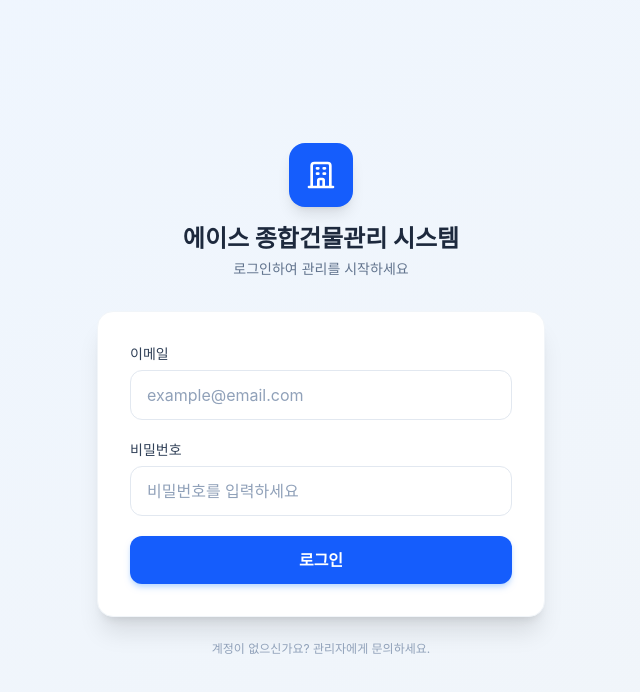
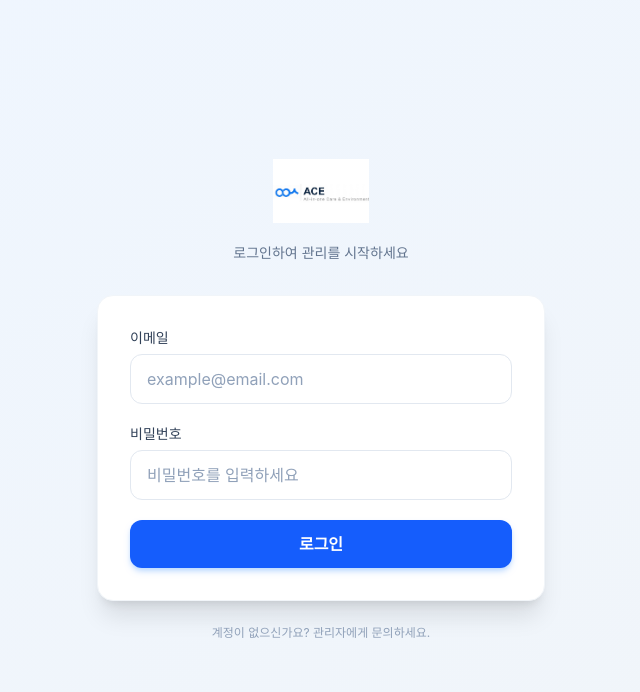
Before and after one commit to mktahn711-dev/building-management, a Next.js app: page /login in a window 1280 px wide. Shown: the top 692 px of the page, without its empty margins (319-959 px from the left). Built offline with nearby package versions, Linux system fonts and the light colour scheme.

Commit message:
add ACE logo to login, navbar, set-password pages

```diff
--- a/app/auth/set-password/page.tsx
+++ b/app/auth/set-password/page.tsx
@@ -71,12 +71,9 @@ export default function SetPasswordPage() {
     <div className="min-h-screen flex items-center justify-center bg-gradient-to-br from-blue-50 to-slate-100 px-4">
       <div className="w-full max-w-md">
         <div className="text-center mb-8">
-          <div className="inline-flex items-center justify-center w-16 h-16 bg-blue-600 rounded-2xl mb-4 shadow-lg">
-            <svg className="w-8 h-8 text-white" fill="none" stroke="currentColor" viewBox="0 0 24 24">
-              <path strokeLinecap="round" strokeLinejoin="round" strokeWidth={2} d="M19 21V5a2 2 0 00-2-2H7a2 2 0 00-2 2v16m14 0h2m-2 0h-5m-9 0H3m2 0h5M9 7h1m-1 4h1m4-4h1m-1 4h1m-5 10v-5a1 1 0 011-1h2a1 1 0 011 1v5m-4 0h4" />
-            </svg>
+          <div className="flex justify-center mb-5">
+            <img src="/logo.png" alt="ACE 로고" className="h-16 object-contain" />
           </div>
-          <h1 className="text-2xl font-bold text-slate-800">에이스 종합건물관리 시스템</h1>
           <p className="text-slate-500 text-sm mt-1">사용하실 비밀번호를 설정해주세요</p>
         </div>
 
--- a/app/login/page.tsx
+++ b/app/login/page.tsx
@@ -33,12 +33,9 @@ export default function LoginPage() {
       <div className="w-full max-w-md">
         {/* 로고 영역 */}
         <div className="text-center mb-8">
-          <div className="inline-flex items-center justify-center w-16 h-16 bg-blue-600 rounded-2xl mb-4 shadow-lg">
-            <svg className="w-8 h-8 text-white" fill="none" stroke="currentColor" viewBox="0 0 24 24">
-              <path strokeLinecap="round" strokeLinejoin="round" strokeWidth={2} d="M19 21V5a2 2 0 00-2-2H7a2 2 0 00-2 2v16m14 0h2m-2 0h-5m-9 0H3m2 0h5M9 7h1m-1 4h1m4-4h1m-1 4h1m-5 10v-5a1 1 0 011-1h2a1 1 0 011 1v5m-4 0h4" />
-            </svg>
+          <div className="flex justify-center mb-5">
+            <img src="/logo.png" alt="ACE 로고" className="h-16 object-contain" />
           </div>
-          <h1 className="text-2xl font-bold text-slate-800">에이스 종합건물관리 시스템</h1>
           <p className="text-slate-500 text-sm mt-1">로그인하여 관리를 시작하세요</p>
         </div>
 
--- a/components/NavBar.tsx
+++ b/components/NavBar.tsx
@@ -85,13 +85,8 @@ export default function NavBar({ profile, user }: NavBarProps) {
       <div className="max-w-6xl mx-auto px-4">
         <div className="flex items-center justify-between h-16">
           {/* 로고 */}
-          <Link href="/dashboard" className="flex items-center gap-2.5">
-            <div className="w-8 h-8 bg-blue-600 rounded-lg flex items-center justify-center">
-              <svg className="w-4 h-4 text-white" fill="none" stroke="currentColor" viewBox="0 0 24 24">
-                <path strokeLinecap="round" strokeLinejoin="round" strokeWidth={2} d="M19 21V5a2 2 0 00-2-2H7a2 2 0 00-2 2v16m14 0h2m-2 0h-5m-9 0H3m2 0h5M9 7h1m-1 4h1m4-4h1m-1 4h1m-5 10v-5a1 1 0 011-1h2a1 1 0 011 1v5m-4 0h4" />
-              </svg>
-            </div>
-            <span className="font-bold text-slate-800 hidden sm:block">건물 관리</span>
+          <Link href="/dashboard" className="flex items-center">
+            <img src="/logo.png" alt="ACE" className="h-8 object-contain" />
           </Link>
 
           {/* 데스크톱 네비게이션 */}
```
Also changed, not shown: public/logo.png (added).
